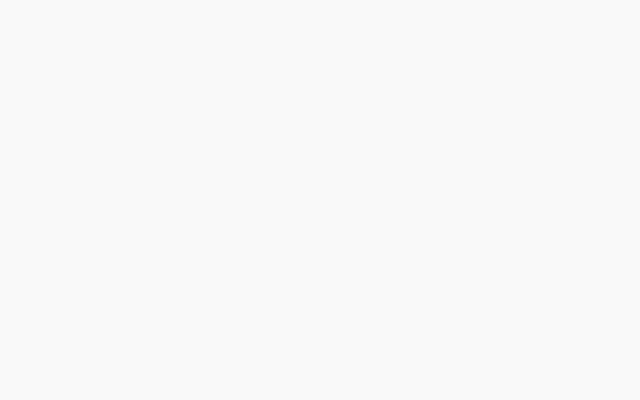
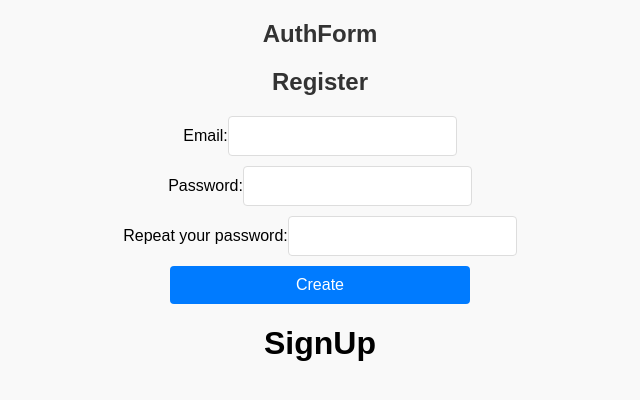
Before and after one commit to Qnoisy/Test-firebase, a React (Create React App) app: page / in a window 1280 px wide. Shown: the top 400 px of the page, without its empty margins (320-960 px from the left). Built offline with nearby package versions, Linux system fonts and the light colour scheme.

Commit message:
fix other problem

```diff
--- a/src/App.css
+++ b/src/App.css
@@ -1,38 +1,55 @@
-.App {
+body {
+  font-family: 'Arial', sans-serif;
+  background-color: #f9f9f9;
+  margin: 0;
+  padding: 0;
+}
+
+.app {
+  max-width: 800px;
+  margin: 50px auto;
+  background-color: #fff;
+  border-radius: 8px;
+  box-shadow: 0 2px 10px rgba(0, 0, 0, 0.1);
+  padding: 20px;
+}
+
+.auth-form,
+.login,
+.register,
+.profile {
   text-align: center;
 }
 
-.App-logo {
-  height: 40vmin;
-  pointer-events: none;
+h2 {
+  color: #333;
 }
 
-@media (prefers-reduced-motion: no-preference) {
-  .App-logo {
-    animation: App-logo-spin infinite 20s linear;
-  }
+form {
+  display: flex;
+  flex-direction: column;
+  gap: 10px;
 }
 
-.App-header {
-  background-color: #282c34;
-  min-height: 100vh;
-  display: flex;
-  flex-direction: column;
-  align-items: center;
-  justify-content: center;
-  font-size: calc(10px + 2vmin);
-  color: white;
+input {
+  padding: 10px;
+  font-size: 16px;
+  border: 1px solid #ddd;
+  border-radius: 4px;
 }
 
-.App-link {
-  color: #61dafb;
+button {
+  margin: 0 auto;
+  width: 300px;
+  padding: 10px;
+  font-size: 16px;
+  background-color: #007bff;
+  color: white;
+  border: none;
+  border-radius: 4px;
+  cursor: pointer;
 }
 
-@keyframes App-logo-spin {
-  from {
-    transform: rotate(0deg);
-  }
-  to {
-    transform: rotate(360deg);
-  }
+button:hover {
+  background-color: #0056b3;
 }
--- a/src/App.tsx
+++ b/src/App.tsx
@@ -1,7 +1,12 @@
 import './App.css';
+import AuthForm from './components/AuthForm';
 
 function App() {
-	return <div className='App'></div>;
+	return (
+		<div className='App'>
+			<AuthForm />
+		</div>
+	);
 }
 
 export default App;
--- a/src/components/AuthForm.tsx
+++ b/src/components/AuthForm.tsx
@@ -1,9 +1,13 @@
 import React from 'react';
+import SignIn from './SignIn';
+import SignUp from './SignUp';
 
 const AuthForm: React.FC = () => {
 	return (
 		<div className='auth-form'>
 			<h2>AuthForm</h2>
+			<SignIn />
+			<SignUp />
 		</div>
 	);
 };
--- a/src/components/Profile.tsx
+++ b/src/components/Profile.tsx
@@ -4,7 +4,6 @@ const Profile: React.FC = () => {
 	return (
 		<div className='profile'>
 			<h2>Welcome, User!</h2>
-			{/* Добавьте информацию о пользователе */}
 		</div>
 	);
 };
--- /dev/null
+++ b/src/components/SignIn.tsx
@@ -0,0 +1,33 @@
+import React, { useState } from 'react';
+
+const SignIn: React.FC = () => {
+	const [email, setEmail] = useState<string>();
+	const [password, setPassword] = useState<string>();
+	const [passwordCopy, setPasswordCopy] = useState<string>();
+	const handlerSubmit = (event: React.FormEvent<HTMLFormElement>) => {
+		event.preventDefault();
+		console.log(event);
+	};
+	return (
+		<div className='register'>
+			<h2>Register</h2>
+			<form onSubmit={handlerSubmit}>
+				<label htmlFor='signEmail'>
+					Email:
+					<input type='email' id='signEmail' value={email} />
+				</label>
+				<label htmlFor='signPassword'>
+					Password:
+					<input type='password' id='signPassword' value={password} />
+				</label>
+				<label htmlFor='signPasswordCopy'>
+					Repeat your password:
+					<input type='password' id='signPasswordCopy' value={passwordCopy} />
+				</label>
+				<button>Create</button>
+			</form>
+		</div>
+	);
+};
+
+export default SignIn;
--- /dev/null
+++ b/src/components/SignUp.tsx
@@ -0,0 +1,10 @@
+import React from 'react';
+
+const SignUp: React.FC = () => {
+	return (
+		<div>
+			<h1>SignUp</h1>
+		</div>
+	);
+};
+export default SignUp;
```
Also changed, not shown: src/components/Login.tsx (deleted, +0 -12 lines), src/components/Register.tsx (deleted, +0 -12 lines).
